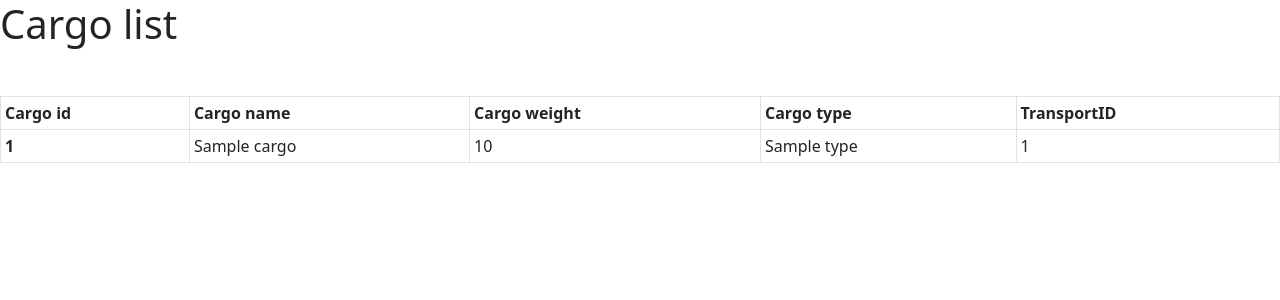
After one commit to Pawebf1/Recruitment-task, a Symfony app: template app/templates/cargo/cargoList.html.twig in a window 1280 px wide. The commit adds this page. Shown: the top 300 px of the page. Run offline with Twig, Linux system fonts and the light colour scheme; the template is opened without the code that fills it: most values are stand-ins (such as "Sample title", 1, 10 or a date in 2020); some libraries are stand-ins or nearby versions.

Commit message:
add cargoList view

```diff
--- /dev/null
+++ b/app/templates/cargo/cargoList.html.twig
@@ -0,0 +1,40 @@
+{% extends 'base.html.twig' %}
+
+{% block title %}
+    Cargo List
+{% endblock %}
+
+{% block body %}
+
+    <h1>Cargo list</h1>
+    <div class="row mt-5">
+        <div class="col">
+            <table class="table table-bordered table-sm">
+                <thead>
+                <tr>
+                    <th scope="col">Cargo id</th>
+                    <th scope="col">Cargo name</th>
+                    <th scope="col">Cargo weight</th>
+                    <th scope="col">Cargo type</th>
+                    <th scope="col">TransportID</th>
+                </tr>
+                </thead>
+                <tbody>
+
+                {% for cargo in cargos %}
+                    <tr>
+                        <th scope="row">{{ cargo.id }}</th>
+                        <td>{{ cargo.name }}</td>
+                        <td>{{ cargo.weight }}</td>
+                        <td>{{ cargo.type }}</td>
+                        <td>{{ cargo.transportID.id }}</td>
+                    </tr>
+                {% endfor %}
+
+
+                </tbody>
+            </table>
+        </div>
+    </div>
+
+{% endblock %}
```
Also changed, not shown: app/src/Controller/CargoController.php (+14 -0 lines), app/templates/cargo/list.html.twig (+3 -10 lines).
